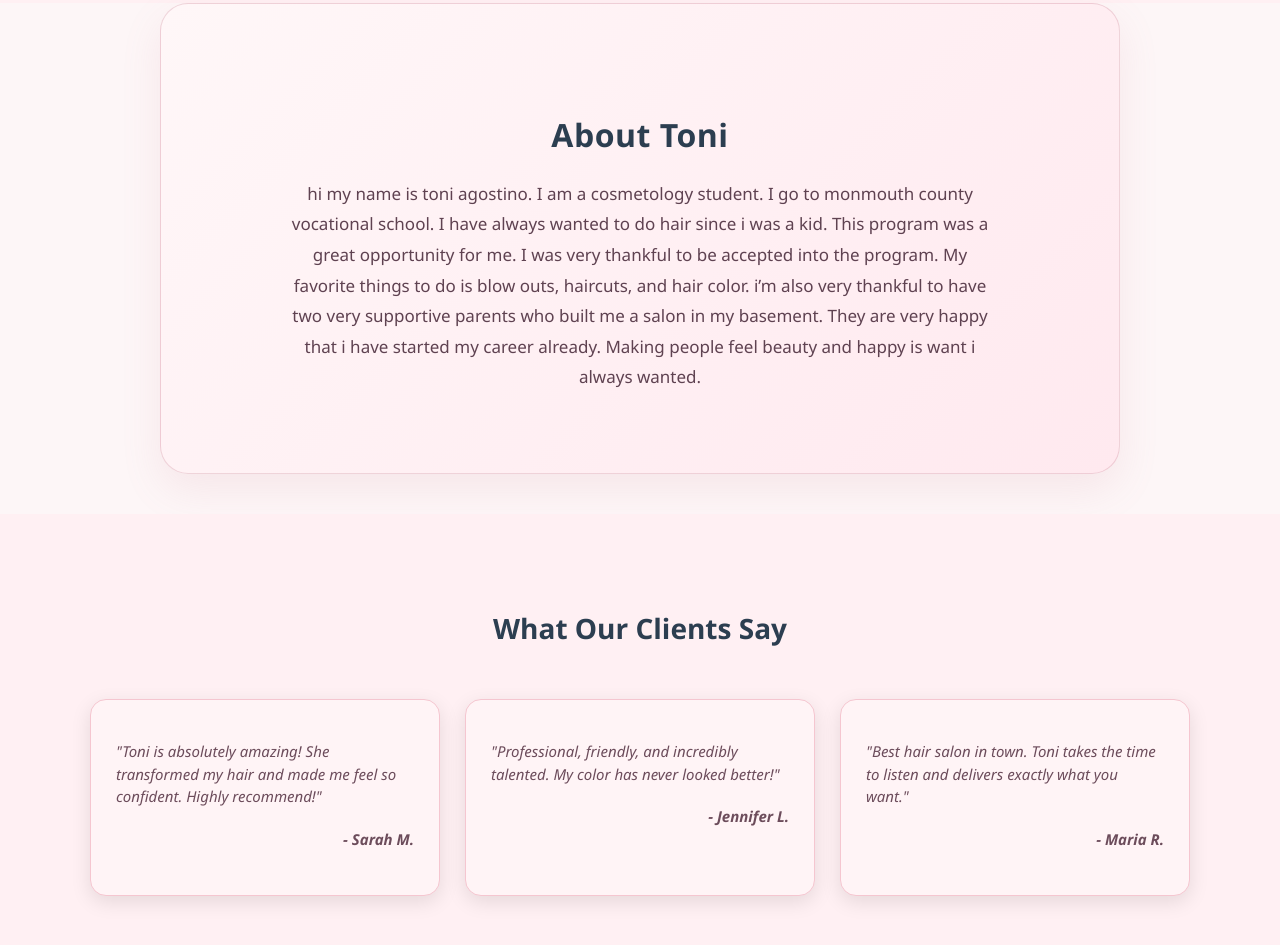
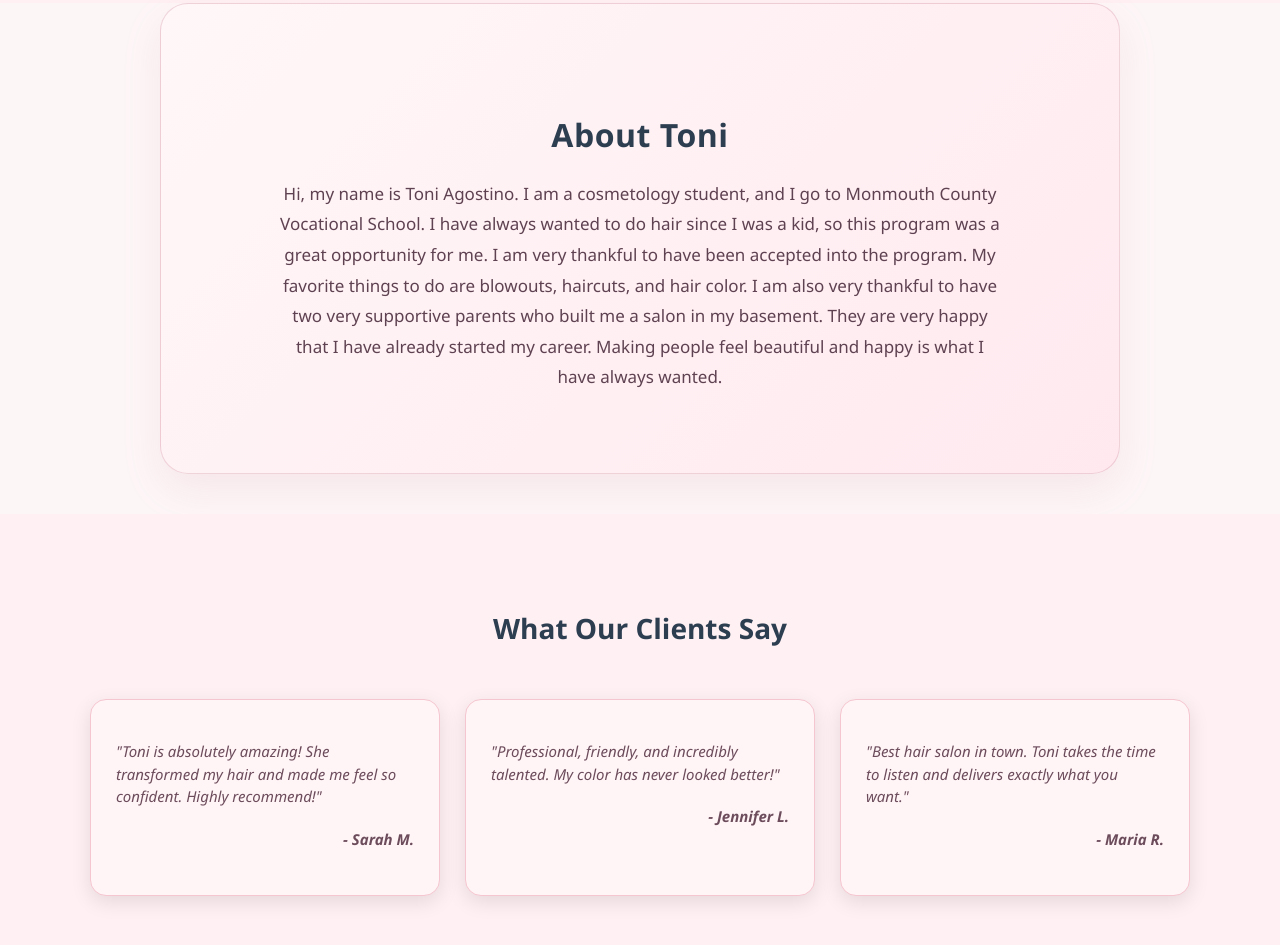
Before and after one commit to rangerfan22916/HairbyToni, a plain HTML site: page index.html in a window 1280 px wide. Shown: the part 1349-2294 px from the top of the page. Drawn offline with Linux system fonts and the light colour scheme.

Commit message:
Refactor "About Toni" section for clarity and grammar improvements

```diff
--- a/index.html
+++ b/index.html
@@ -62,7 +62,9 @@
 <section class="about">
   <h2> About Toni</h2>
   <p>
-    hi my name is toni agostino. I am a cosmetology student. I go to monmouth county vocational school. I have always wanted to do hair since i was a kid. This program was a great opportunity for me. I was very thankful to be accepted into the program. My favorite things to do is blow outs, haircuts, and hair color. i’m also very thankful to have two very supportive parents who built me a salon in my basement. They are very happy that i have started my career already. Making people feel beauty and happy is want i always wanted.
+    Hi, my name is Toni Agostino. I am a cosmetology student, and I go to Monmouth County Vocational School. I have always wanted to do hair since I was a kid, so this program was a great opportunity for me. I am very thankful to have been accepted into the program.
+
+My favorite things to do are blowouts, haircuts, and hair color. I am also very thankful to have two very supportive parents who built me a salon in my basement. They are very happy that I have already started my career. Making people feel beautiful and happy is what I have always wanted.
 
   </p>
 </section>
```
